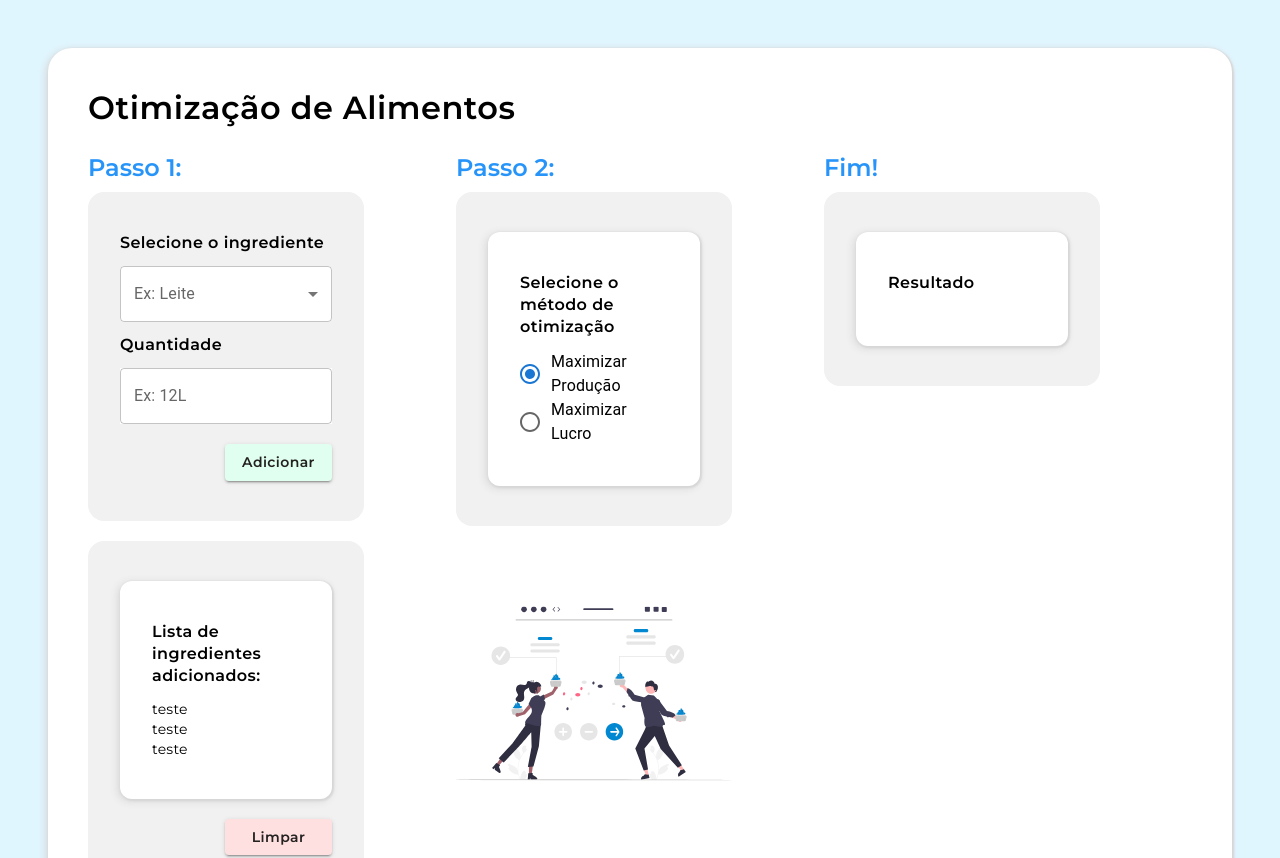
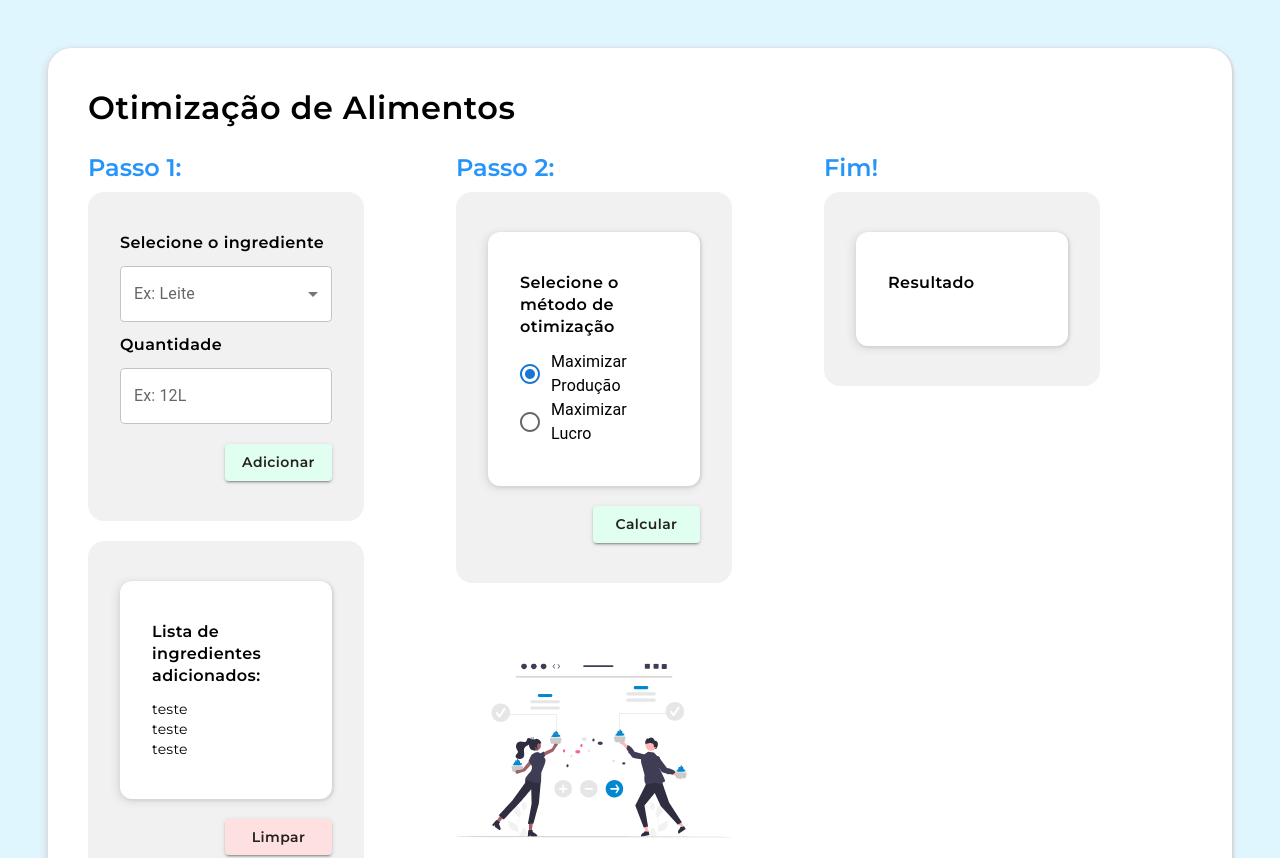
Before and after one commit to phlc/linear_programming, a React (Create React App) app in the folder frontend/: page / in a window 1280 px wide. Shown: the top 858 px of the page. Built offline with nearby package versions, Linux system fonts and the light colour scheme; what @material-tailwind/react would draw is missing.

Commit message:
Finalização do esqueleto do layout - Ainda não está funcional!

```diff
--- a/frontend/src/components/secondStep/index.tsx
+++ b/frontend/src/components/secondStep/index.tsx
@@ -1,4 +1,4 @@
-import { FormControl, FormControlLabel, FormLabel, Radio, RadioGroup } from "@mui/material";
+import { Button, FormControl, FormControlLabel, Radio, RadioGroup } from "@mui/material";
 import React from "react";
 import { ReactComponent as TastingImage } from "../../assets/images/tasting.svg";
 
@@ -6,7 +6,7 @@ export default function SecondStep() {
   return (
     <section className="flex flex-col w-1/3">
       <h2 className="text-heading-semibold-5 text-blue-100 mb-2">Passo 2:</h2>
-      <div className="flex bg-gray-100 w-3/4 py-10 px-8 rounded-2xl mb-12">
+      <div className="flex flex-col bg-gray-100 w-3/4 py-10 px-8 rounded-2xl mb-12">
         <div className="flex flex-col bg-white shadow-1 rounded-xl max-w-sm py-10 px-8 rounded-2xl">
           <span className="text-body-semibold-1 mb-3">
             Selecione o método de otimização
@@ -21,6 +21,21 @@ export default function SecondStep() {
             </RadioGroup>
         </FormControl>
         </div>
+        <Button
+          variant="contained"
+          style={{
+            backgroundColor: "#E0FFF0",
+            width: 107,
+            alignSelf: "flex-end",
+            color: "#242121",
+            textTransform: "none",
+            fontFamily: "Montserrat",
+            fontWeight: 600,
+            marginTop: 20,
+          }}
+        >
+          Calcular
+        </Button>
       </div>
       <div className="flex w-3/4 justify-center">
         <TastingImage />
```
Also changed, not shown: frontend/src/landingPage/index.tsx (+1 -6 lines).
